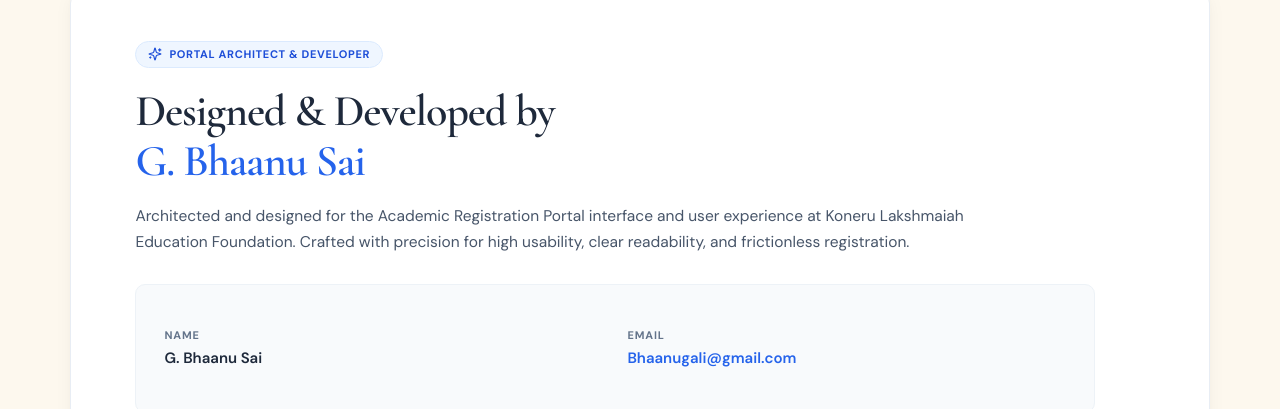
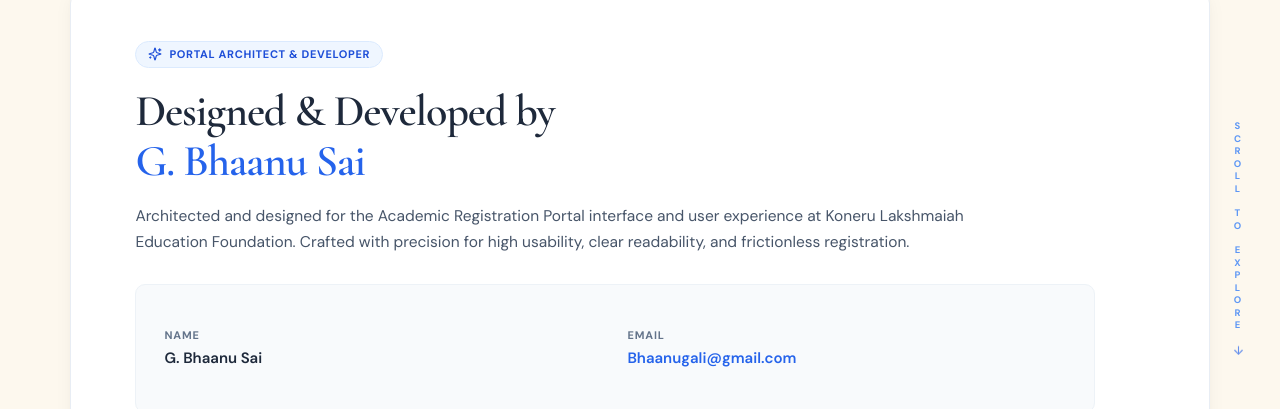
Before and after one commit to BhaanuG/Academic-Registration-Portal, a Next.js app: page /KLEF/3-2/Developer/G-Bhaanu-Sai in a window 1280 px wide. Shown: the part 161-570 px from the top of the page. Built offline with nearby package versions, Linux system fonts and the light colour scheme.

Commit message:
feat(developer): add vertical right-side scroll indicator outside main card

```diff
--- a/src/app/(frontend)/styles/developer-page.css
+++ b/src/app/(frontend)/styles/developer-page.css
@@ -254,6 +254,82 @@
   font-weight: 500;
 }
 
+/* ==========================================================================
+   VERTICAL RIGHT-SIDE SCROLL INDICATOR
+   Centered in the space between the card right edge and viewport right edge
+   ========================================================================== */
+.developer-scroll-indicator {
+  position: fixed;
+  right: clamp(12px, 2.75vw, 38px);
+  top: 50%;
+  transform: translateY(-50%);
+  z-index: 40;
+  display: flex;
+  flex-direction: column;
+  align-items: center;
+  pointer-events: none;
+  opacity: 1;
+  transition: opacity 320ms cubic-bezier(0.16, 1, 0.3, 1), transform 320ms cubic-bezier(0.16, 1, 0.3, 1);
+}
+
+.developer-scroll-indicator.is-hidden {
+  opacity: 0;
+  transform: translateY(calc(-50% + 12px));
+  visibility: hidden;
+}
+
+.scroll-track {
+  display: flex;
+  flex-direction: column;
+  align-items: center;
+  gap: 3px;
+  user-select: none;
+}
+
+.scroll-char {
+  font-family: var(--font-sans);
+  font-size: 9.5px;
+  font-weight: 700;
+  letter-spacing: 0.18em;
+  color: #3b82f6;
+  text-align: center;
+  line-height: 1;
+  opacity: 0.82;
+}
+
+.scroll-word-gap {
+  display: block;
+  height: 9px;
+  width: 1px;
+}
+
+.scroll-cue-arrow {
+  margin-top: 10px;
+  display: flex;
+  align-items: center;
+  justify-content: center;
+  color: #2563eb;
+  animation: subtleBounce 2.2s infinite cubic-bezier(0.45, 0, 0.55, 1);
+}
+
+@keyframes subtleBounce {
+  0%, 100% {
+    transform: translateY(0);
+    opacity: 0.7;
+  }
+  50% {
+    transform: translateY(6px);
+    opacity: 1;
+  }
+}
+
+/* Responsive Constraints */
+@media (max-width: 1100px) {
+  .developer-scroll-indicator {
+    display: none;
+  }
+}
+
 /* Responsive Constraints */
 @media (max-width: 900px) {
   .developer-reference-page {
--- a/src/portal/pages/Developer.jsx
+++ b/src/portal/pages/Developer.jsx
@@ -1,4 +1,5 @@
-import { ArrowLeft, BriefcaseBusiness, Code2, ExternalLink, Github, Linkedin, Mail, Sparkles, Trophy } from "lucide-react";
+import { useEffect, useState } from "react";
+import { ArrowDown, ArrowLeft, BriefcaseBusiness, Code2, ExternalLink, Github, Linkedin, Mail, Sparkles, Trophy } from "lucide-react";
 import { Link, useLocation } from "react-router";
 import Brand from "../components/common/Brand";
 import PortalFooter from "../components/layout/PortalFooter";
@@ -18,6 +19,19 @@ export default function Developer() {
   const location = useLocation();
   const { studentId } = useAuth();
   const returnTo = location.state?.from || (studentId ? getLastRoute() : "/") || "/";
+  const [isScrolled, setIsScrolled] = useState(false);
+
+  useEffect(() => {
+    const handleScroll = () => {
+      if (window.scrollY > 40) {
+        setIsScrolled(true);
+      } else {
+        setIsScrolled(false);
+      }
+    };
+    window.addEventListener("scroll", handleScroll, { passive: true });
+    return () => window.removeEventListener("scroll", handleScroll);
+  }, []);
 
   return (
     <div className="developer-shell developer-reference">
@@ -86,6 +100,35 @@ export default function Developer() {
             </div>
           </section>
         </article>
+
+        {/* Right-Side Vertical Scroll Indicator */}
+        <aside
+          className={`developer-scroll-indicator ${isScrolled ? "is-hidden" : ""}`}
+          aria-hidden="true"
+        >
+          <div className="scroll-track">
+            <span className="scroll-char">S</span>
+            <span className="scroll-char">C</span>
+            <span className="scroll-char">R</span>
+            <span className="scroll-char">O</span>
+            <span className="scroll-char">L</span>
+            <span className="scroll-char">L</span>
+            <span className="scroll-word-gap" />
+            <span className="scroll-char">T</span>
+            <span className="scroll-char">O</span>
+            <span className="scroll-word-gap" />
+            <span className="scroll-char">E</span>
+            <span className="scroll-char">X</span>
+            <span className="scroll-char">P</span>
+            <span className="scroll-char">L</span>
+            <span className="scroll-char">O</span>
+            <span className="scroll-char">R</span>
+            <span className="scroll-char">E</span>
+            <div className="scroll-cue-arrow">
+              <ArrowDown size={13} />
+            </div>
+          </div>
+        </aside>
       </main>
       <PortalFooter returnTo={returnTo} />
     </div>
```
